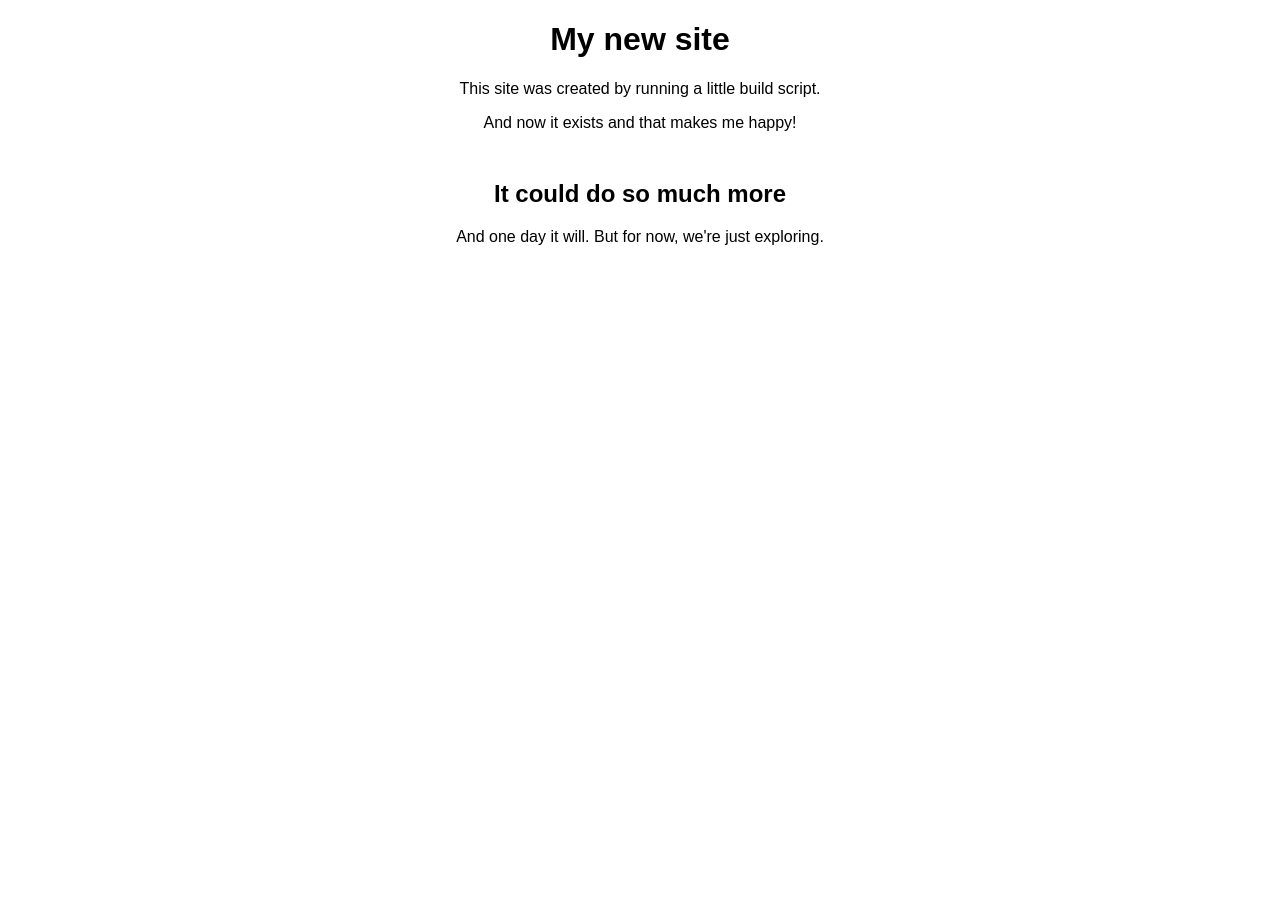
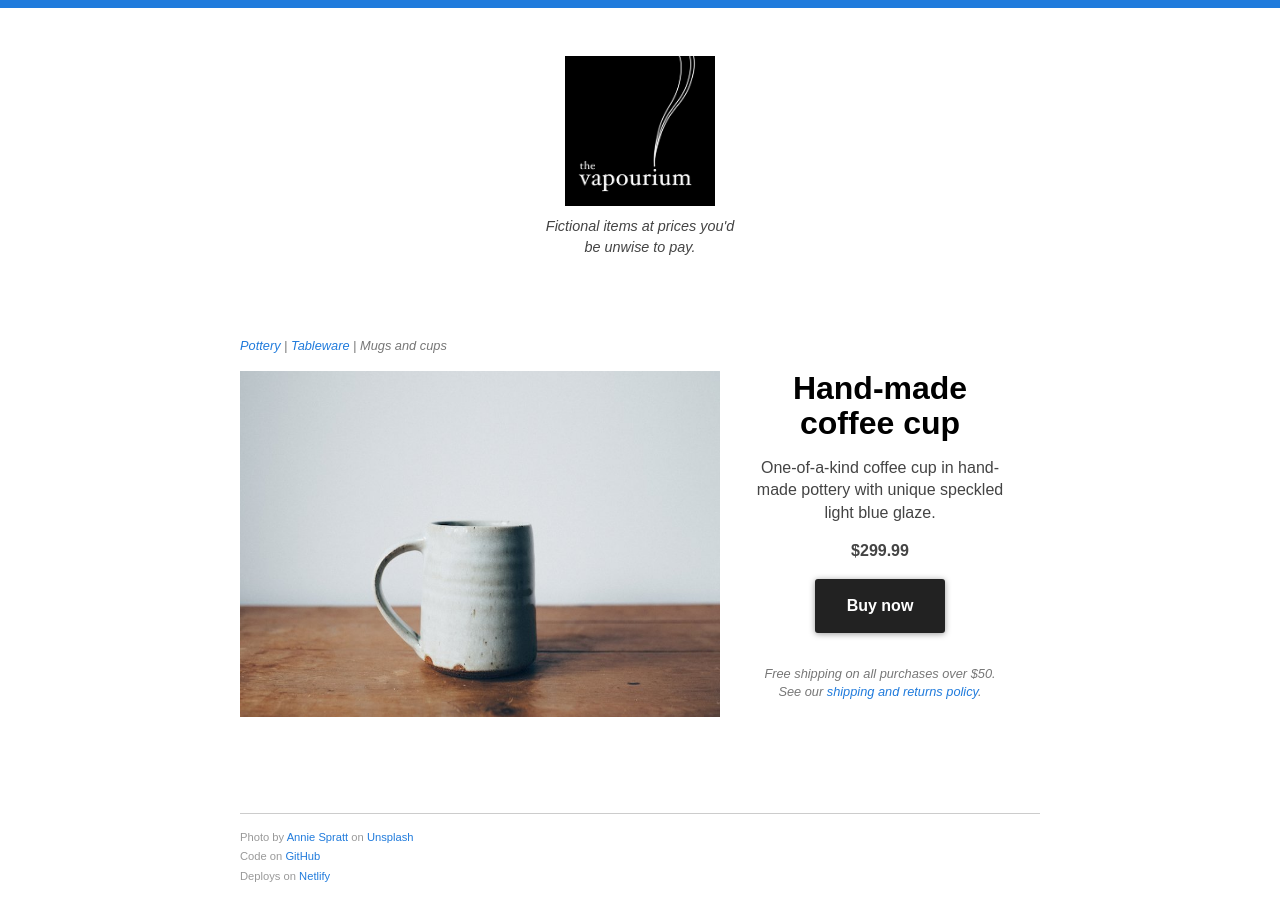
Before and after one commit to srpsco/the-vapourium, a website: page src/index.html in a window 1280 px wide. Before the commit the page ends 800 px from the top, so only its background shows below. Drawn offline with Linux system fonts and the light colour scheme.

Commit message:
add vaporium stlyes and a product

```diff
--- a/src/index.html
+++ b/src/index.html
@@ -3,24 +3,47 @@
 <head>
   <meta charset="UTF-8">
   <meta name="viewport" content="width=device-width, initial-scale=1.0">
-  <title>My New Site</title>
-  <style>
-    body {
-      text-align: center;
-      font-family: sans-serif;
-    }
-
-    h2 {
-      margin-top: 2em;
-    }
-  </style>
+  <title>One product to rule them all</title>
+  <link rel="stylesheet" href="style.css">
 </head>
 <body>
-  <h1>My new site</h1>
-  <p>This site was created by running a little build script.</p>
-  <p>And now it exists and that makes me happy!</p>
-
-  <h2>It could do so much more</h2>
-  <p>And one day it will. But for now, we're just exploring.</p>
+  <header>
+    <img src="logo-vapourium.png" class="logo" alt="The Vapourium">
+    <p class="tagline">Fictional items at prices you'd be unwise to pay.</p>
+  </header>
+  <main>
+    <div class="breadcrumb left">
+      <a href="#">Pottery</a> |
+      <a href="#">Tableware</a> |
+      Mugs and cups
+    </div>
+    <div class="product-view">
+      <img src="product-hand-made-mug.jpg" alt="Hand made mug">
+      <div class="product-info">
+        <h1>Hand-made coffee cup</h1>
+        <p>
+          One-of-a-kind coffee cup in hand-made pottery with unique speckled light blue glaze.
+        </p>
+        <p class="price">
+          $299.99
+        </p>
+        <a href="#" class="btn cta-buy">Buy now</a>
+        <p class="terms">
+          Free shipping on all purchases over $50. See our <a href="#">shipping and returns policy</a>.
+        </p>
+      </div>
+    </div>
+  </main>
+  <footer>
+    <p>
+      Photo by <a href="https://unsplash.com/@anniespratt?utm_source=unsplash&amp;utm_medium=referral&amp;utm_content=creditCopyText">Annie Spratt</a> on <a href="https://unsplash.com/s/photos/mug?utm_source=unsplash&amp;utm_medium=referral&amp;utm_content=creditCopyText">Unsplash</a>
+    </p>
+    <p>
+      Code on <a href="#">GitHub</a>
+    </p>
+    <p>
+      Deploys on <a href="#">Netlify</a>
+    </p>
+  </footer>
 </body>
 </html>
--- /dev/null
+++ b/src/style.css
@@ -0,0 +1,125 @@
+:root {
+  --accent-color: #207bdc;
+}
+
+html,
+body {
+  margin: 0;
+  padding: 0;
+}
+
+body {
+  text-align: center;
+  font-family: sans-serif;
+  line-height: 1.4;
+  color: #444;
+  border-top: solid 8px var(--accent-color);
+
+}
+
+h1, h2, h3 {
+  line-height: 1.1;
+  color: #000;
+  margin:0;
+}
+
+a:link,
+a:visited {
+  color: var(--accent-color);
+  text-decoration: none;
+}
+a:hover {
+  color: #000;
+}
+
+h2 {
+  margin-top: 2em;
+}
+
+.price {
+  font-weight: bold;
+}
+
+.btn:link,
+.btn:visited {
+  display: inline-block;
+  padding: 1rem 2rem;
+  text-decoration: none;
+  border-radius: 3px;
+  box-shadow: 0px 1px 6px #0006;
+  font-weight: bold;
+}
+.cta-buy:hover,
+.cta-buy:focus {
+  box-shadow: 0px 1px 8px #0006;
+}
+
+.cta-buy:link,
+.cta-buy:visited {
+  background-color: #222;
+  color: #fff;
+}
+.cta-buy:hover,
+.cta-buy:focus {
+  background-color: var(--accent-color);
+
+}
+
+.product-view {
+  display: flex;
+}
+.product-view img {
+  width: 60%;
+}
+.product-info {
+  padding: 0 2rem;
+}
+
+.terms,
+.breadcrumb {
+  font-size: 0.8rem;
+  color: #777;
+  font-style: italic;
+  margin: 2rem 0 1rem;
+}
+
+.left {
+  text-align: left;
+}
+
+header {
+  width: 800px;
+  margin: 1rem auto;
+}
+
+main {
+  width: 800px;
+  margin: 1rem auto;
+  padding: 2rem 0 6rem;
+  border-bottom: solid 1px #ccc;
+}
+
+footer {
+  width: 800px;
+  margin: 1rem auto;
+  font-size: 0.7rem;
+  color: #999;
+  text-align: left;
+}
+
+
+footer p {
+  margin: 0.25rem 0;
+}
+
+.logo {
+  width: 150px;
+  margin: 2rem 0 0.25rem;
+}
+
+.tagline {
+  width: 13rem;
+  margin: 0 auto;
+  font-style: italic;
+  font-size: 0.9rem;
+}
```
Also changed, not shown: src/logo-vapourium.png (added), src/product-hand-made-mug.jpg (added).
